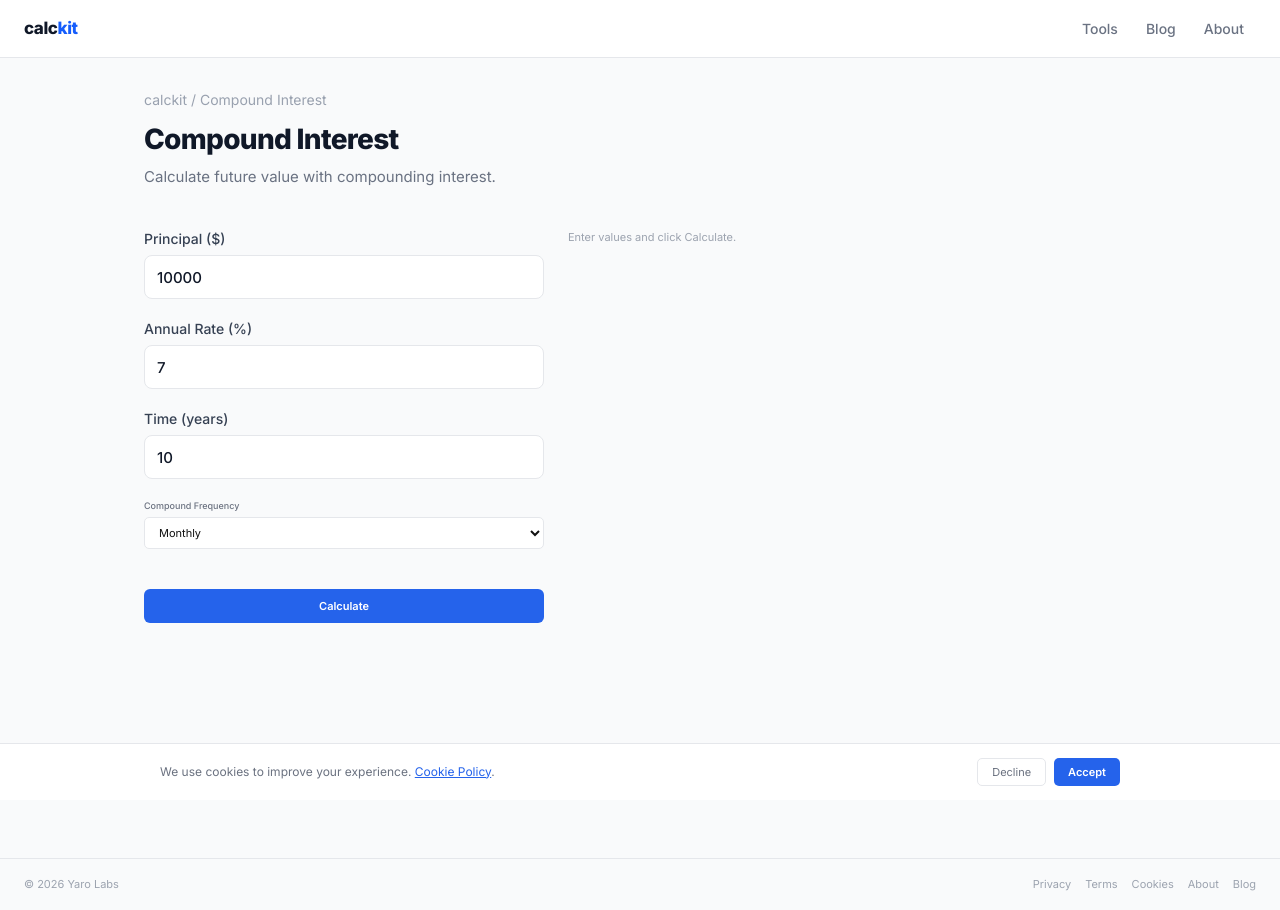
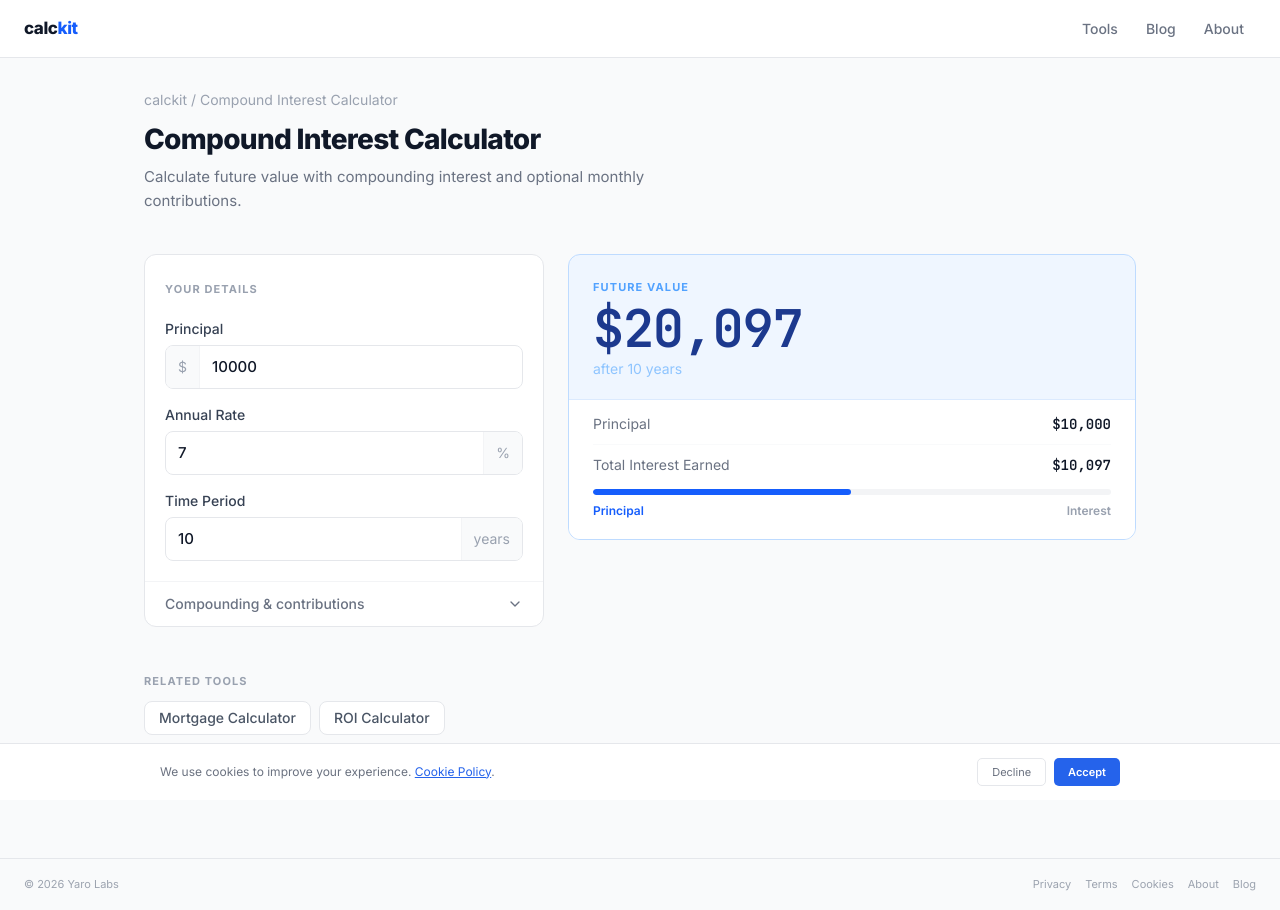
Before and after one commit to yarosheptab/calckit, a Next.js app: page /compound-interest in a window 1280 px wide. Built offline with nearby package versions, Linux system fonts and the light colour scheme.

Commit message:
feat: rewrite Compound Interest calculator with auto-compute and frequency toggle

```diff
--- a/app/compound-interest/CompoundInterestCalculator.tsx
+++ b/app/compound-interest/CompoundInterestCalculator.tsx
@@ -1,78 +1,109 @@
 'use client'
-import { useState } from 'react'
+import { useState, useEffect, useRef } from 'react'
 import ToolHeader from '@/components/tool/ToolHeader'
 import TwoColLayout from '@/components/tool/TwoColLayout'
 import FieldInput from '@/components/tool/FieldInput'
-import CalcButton from '@/components/tool/CalcButton'
 import ResultPanel from '@/components/tool/ResultPanel'
+import { SegmentedToggle } from '@/components/tool/SegmentedToggle'
+import { RelatedTools } from '@/components/tool/RelatedTools'
+import { Accordion, AccordionItem, AccordionTrigger, AccordionContent } from '@/components/ui/accordion'
 
-type Frequency = 'annually' | 'monthly' | 'daily'
-const freqMap: Record<Frequency, number> = { annually: 1, monthly: 12, daily: 365 }
+type Frequency = 'Daily' | 'Monthly' | 'Annually'
+const freqMap: Record<Frequency, number> = { Daily: 365, Monthly: 12, Annually: 1 }
 
 function fmt(n: number) {
-  return n.toLocaleString('en-US', { style: 'currency', currency: 'USD', maximumFractionDigits: 2 })
+  return n.toLocaleString('en-US', { style: 'currency', currency: 'USD', maximumFractionDigits: 0 })
 }
+
+const RELATED = [
+  { name: 'Mortgage Calculator', href: '/mortgage' },
+  { name: 'ROI Calculator', href: '/roi' },
+]
 
 export default function CompoundInterestPage() {
   const [principal, setPrincipal] = useState('10000')
   const [rate, setRate] = useState('7')
   const [years, setYears] = useState('10')
-  const [freq, setFreq] = useState<Frequency>('monthly')
-  const [result, setResult] = useState<{ futureValue: number; totalInterest: number } | null>(null)
+  const [freq, setFreq] = useState<Frequency>('Monthly')
+  const [contribution, setContribution] = useState('0')
 
-  function calculate() {
-    const P = parseFloat(principal)
-    const r = parseFloat(rate) / 100
-    const t = parseFloat(years)
+  const [result, setResult] = useState<{ futureValue: number; totalInterest: number; totalContributions: number } | null>(null)
+  const timerRef = useRef<ReturnType<typeof setTimeout> | null>(null)
+
+  useEffect(() => {
+    if (timerRef.current) clearTimeout(timerRef.current)
+    timerRef.current = setTimeout(() => {
+      const P = parseFloat(principal) || 0
+      const r = (parseFloat(rate) || 0) / 100
+      const t = parseFloat(years) || 0
       const n = freqMap[freq]
+      const pmt = parseFloat(contribution) || 0
       if (!P || !r || !t) return
-    const futureValue = P * Math.pow(1 + r / n, n * t)
-    setResult({ futureValue, totalInterest: futureValue - P })
-  }
+      const fvPrincipal = P * Math.pow(1 + r / n, n * t)
+      const fvContrib = pmt > 0
+        ? pmt * ((Math.pow(1 + r / n, n * t) - 1) / (r / n))
+        : 0
+      const futureValue = fvPrincipal + fvContrib
+      const totalContributions = pmt * 12 * t
+      setResult({ futureValue, totalInterest: futureValue - P - totalContributions, totalContributions })
+    }, 150)
+    return () => { if (timerRef.current) clearTimeout(timerRef.current) }
+  }, [principal, rate, years, freq, contribution])
 
-  return (
-    <div style={{ background: '#f9fafb', minHeight: '100vh' }}>
-      <ToolHeader title="Compound Interest" description="Calculate future value with compounding interest." />
-      <TwoColLayout
-        left={
+  const inputPanel = (
     <>
-            <FieldInput label="Principal ($)" id="principal" value={principal} onChange={setPrincipal} placeholder="10000" min="0" />
-            <FieldInput label="Annual Rate (%)" id="rate" value={rate} onChange={setRate} placeholder="7" min="0" step="0.01" />
-            <FieldInput label="Time (years)" id="years" value={years} onChange={setYears} placeholder="10" min="1" />
-            <div style={{ marginBottom: '12px' }}>
-              <label htmlFor="freq" style={{ display: 'block', fontSize: '9px', fontWeight: 500, color: '#6b7280', marginBottom: '4px' }}>
-                Compound Frequency
-              </label>
-              <select
-                id="freq"
-                value={freq}
-                onChange={e => setFreq(e.target.value as Frequency)}
-                style={{ width: '100%', border: '1px solid #e5e7eb', borderRadius: '5px', padding: '7px 10px', fontSize: '11px', color: '#111', background: '#fff' }}
-              >
-                <option value="annually">Annually</option>
-                <option value="monthly">Monthly</option>
-                <option value="daily">Daily</option>
-              </select>
+      <div className="bg-white border border-gray-200 rounded-xl overflow-hidden">
+        <div className="px-5 pt-5 pb-0">
+          <span className="text-[11px] font-bold uppercase tracking-widest text-gray-400">Your details</span>
         </div>
-            <CalcButton onClick={calculate} />
+        <div className="p-5 flex flex-col gap-4">
+          <FieldInput label="Principal" prefix="$" value={principal} onChange={setPrincipal} id="principal" />
+          <FieldInput label="Annual Rate" suffix="%" value={rate} onChange={setRate} id="rate" />
+          <FieldInput label="Time Period" suffix="years" value={years} onChange={setYears} id="years" />
+        </div>
+        <Accordion type="single" collapsible>
+          <AccordionItem value="advanced">
+            <AccordionTrigger>Compounding &amp; contributions</AccordionTrigger>
+            <AccordionContent>
+              <div className="flex flex-col gap-1.5">
+                <span className="text-sm font-medium text-gray-700">Compounding Frequency</span>
+                <SegmentedToggle options={['Daily', 'Monthly', 'Annually']} value={freq} onChange={v => setFreq(v as Frequency)} />
+              </div>
+              <FieldInput label="Monthly Contribution" prefix="$" suffix="/ mo" value={contribution} onChange={setContribution} id="contribution" />
+            </AccordionContent>
+          </AccordionItem>
+        </Accordion>
+      </div>
+      <RelatedTools tools={RELATED} />
     </>
-        }
-        right={
-          result ? (
+  )
+
+  const resultPanel = result ? (
     <ResultPanel
       label="Future Value"
       value={fmt(result.futureValue)}
       subtitle={`after ${years} years`}
       rows={[
-                { label: 'Principal', value: fmt(parseFloat(principal)), barPct: (parseFloat(principal) / result.futureValue) * 100 },
-                { label: 'Total Interest Earned', value: fmt(result.totalInterest), barPct: (result.totalInterest / result.futureValue) * 100 },
+        { label: 'Principal', value: fmt(parseFloat(principal) || 0) },
+        ...(result.totalContributions > 0 ? [{ label: 'Total Contributions', value: fmt(result.totalContributions) }] : []),
+        { label: 'Total Interest Earned', value: fmt(result.totalInterest) },
       ]}
+      bar={{
+        pct: ((parseFloat(principal) || 0) / result.futureValue) * 100,
+        left: 'Principal',
+        right: 'Interest',
+      }}
     />
   ) : (
-            <div style={{ color: '#9ca3af', fontSize: '11px' }}>Enter values and click Calculate.</div>
+    <div className="bg-blue-50 border border-blue-200 rounded-xl p-6 text-sm text-blue-300 font-medium">
+      Enter your details to see the result.
+    </div>
   )
-        }
-      />
+
+  return (
+    <div className="bg-gray-50 min-h-screen">
+      <ToolHeader title="Compound Interest Calculator" description="Calculate future value with compounding interest and optional monthly contributions." />
+      <TwoColLayout left={inputPanel} right={resultPanel} />
     </div>
   )
 }
```
Lines whose indentation alone changed are shown as unchanged.
